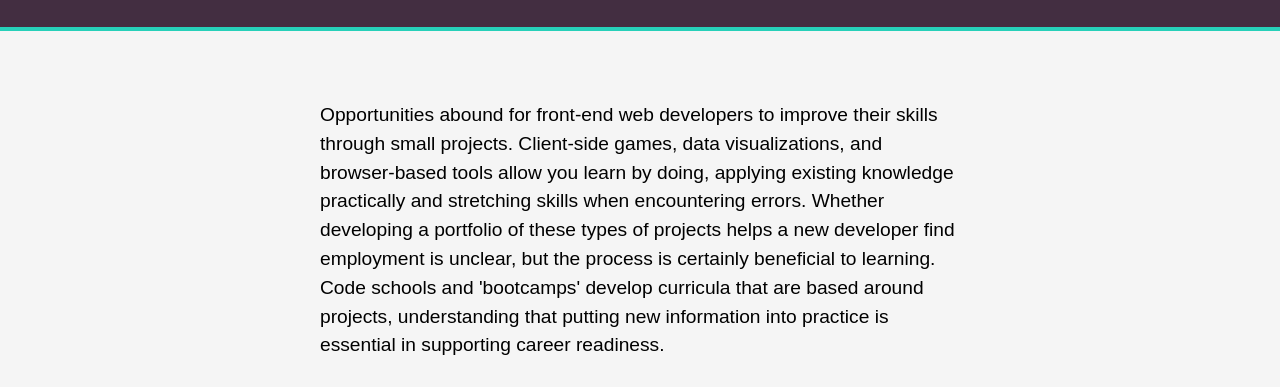
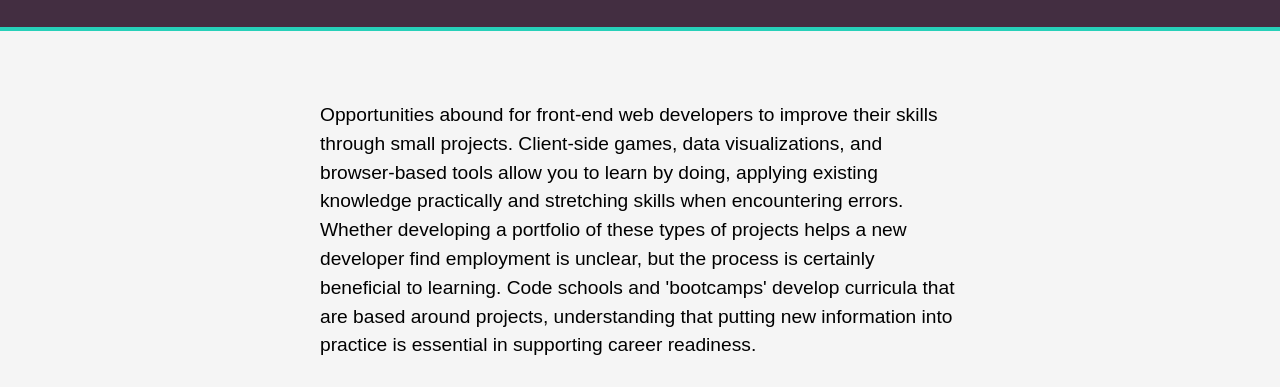
Before and after one commit to thaddeusm/thaddeusm.github.io, a plain HTML site: page course_project/index.html in a window 1280 px wide. Shown: the part 119-506 px from the top of the page. Drawn offline with Linux system fonts and the light colour scheme; a web font is replaced by a local one.

Commit message:
corrected typo

```diff
--- a/course_project/index.html
+++ b/course_project/index.html
@@ -14,7 +14,7 @@
 			<h3>Why? How?</h3>
 		</header>
 		<main>
-			<p>Opportunities abound for front-end web developers to improve their skills through small projects.  Client-side games, data visualizations, and browser-based tools allow you learn by doing, applying existing knowledge practically and stretching skills when encountering errors.  Whether developing a portfolio of these types of projects helps a new developer find employment is unclear, but the process is certainly beneficial to learning.  Code schools and 'bootcamps' develop curricula that are based around projects, understanding that putting new information into practice is essential in supporting career readiness.</p>
+			<p>Opportunities abound for front-end web developers to improve their skills through small projects.  Client-side games, data visualizations, and browser-based tools allow you to learn by doing, applying existing knowledge practically and stretching skills when encountering errors.  Whether developing a portfolio of these types of projects helps a new developer find employment is unclear, but the process is certainly beneficial to learning.  Code schools and 'bootcamps' develop curricula that are based around projects, understanding that putting new information into practice is essential in supporting career readiness.</p>
 			<div id="logos">
 				<img id="soundcloudLogo" src="media/soundcloud_logo.svg" alt="Soundcloud Logo">
 				<img id="plusIcon" src="media/add.svg" alt="Plus Logo">
```
